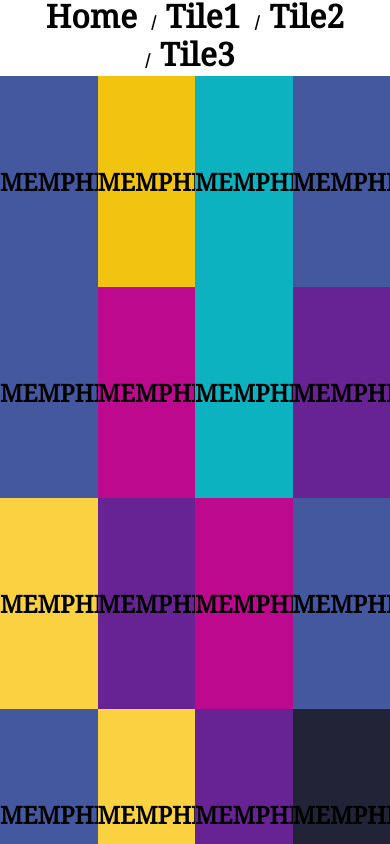
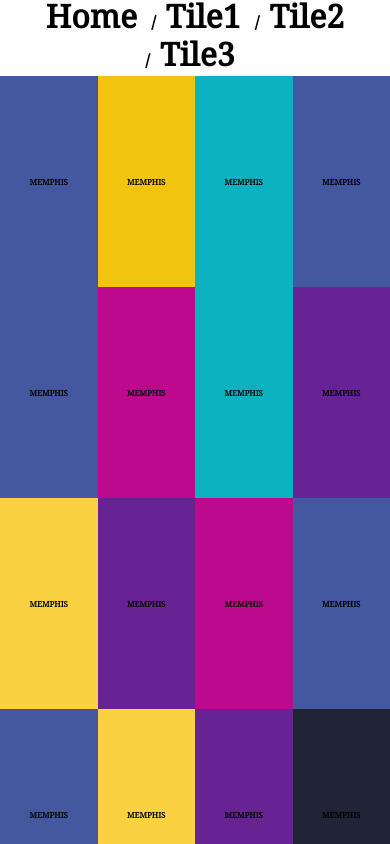
Before and after one commit to fallwall/grid-play, a React (Create React App) app: page /tile2 in a window 390 px wide. Shown: the top 844 px of the page. Built offline with nearby package versions, Linux system fonts and the light colour scheme.

Commit message:
minimal media query

```diff
--- a/src/App.css
+++ b/src/App.css
@@ -15,3 +15,13 @@ a {
 .header {
   line-height: 2em;
 }
+
+@media only screen and (max-width: 800px) {
+  #categories li h1,
+  .text,
+  .tile-container,
+  .content p
+  {
+    font-size: 0.5em;
+  }
+}
```
